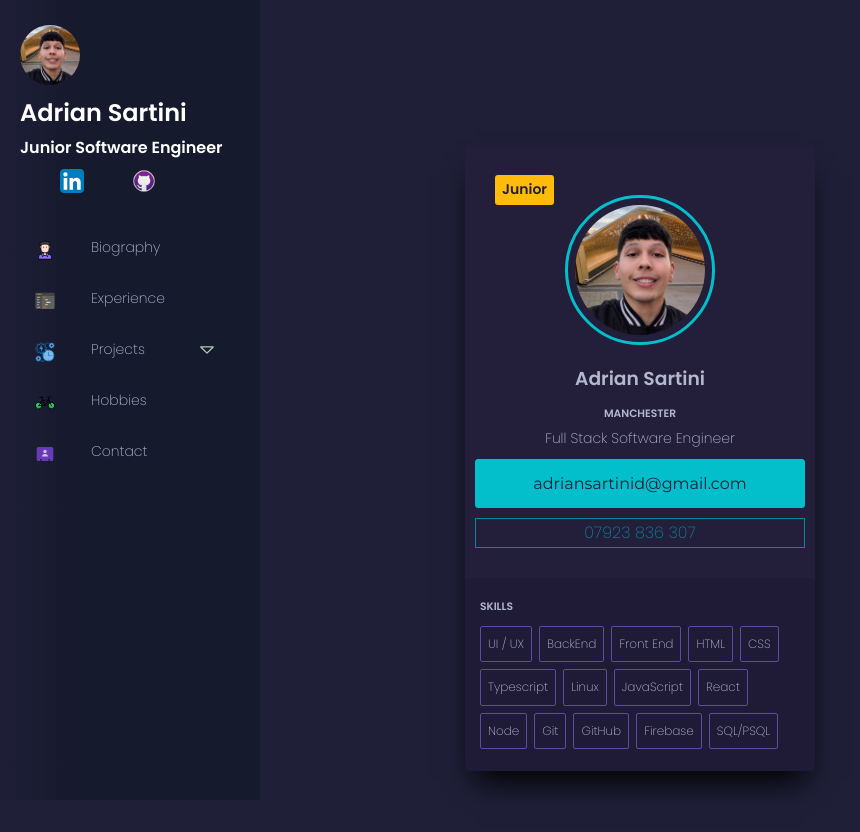
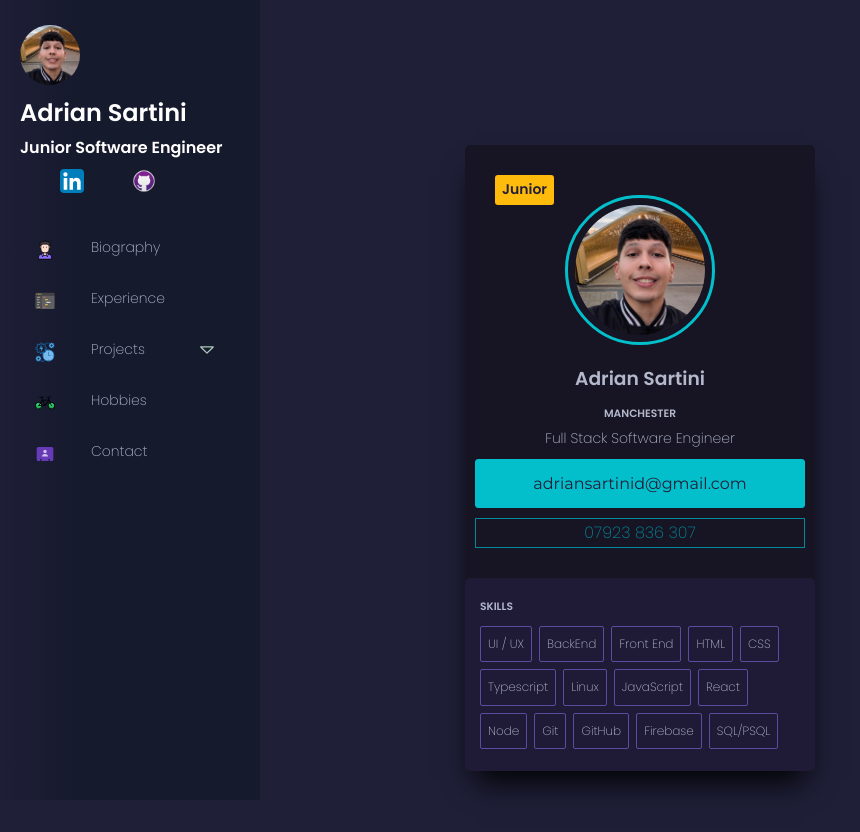
Before and after one commit to dasartini/Side-Bar-Portfolio, a React (Vite) app in the folder portfolio/: page /contact in a window 1280 px wide. Shown: the top 832 px of the page, without its empty margins (0-860 px from the left). Built offline with nearby package versions, Linux system fonts and the light colour scheme.

Commit message:
changed contact card colour

```diff
--- a/portfolio/styles/resourcesStyles/ContactCard.css
+++ b/portfolio/styles/resourcesStyles/ContactCard.css
@@ -83,7 +83,7 @@ p {
 
 .card-container {
 
-    background-color: #231E39;
+    background-color:#171523;
     border-radius: 5px;
     box-shadow: 0px 20px 30px -10px rgb(0, 0, 0);
     color: #B3B8CD;
```
